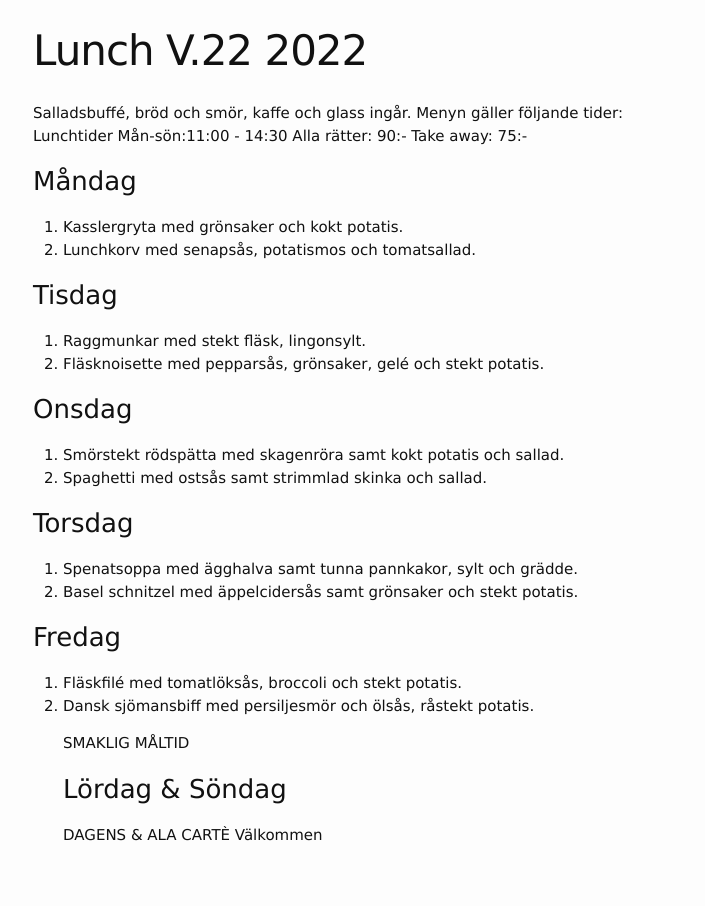
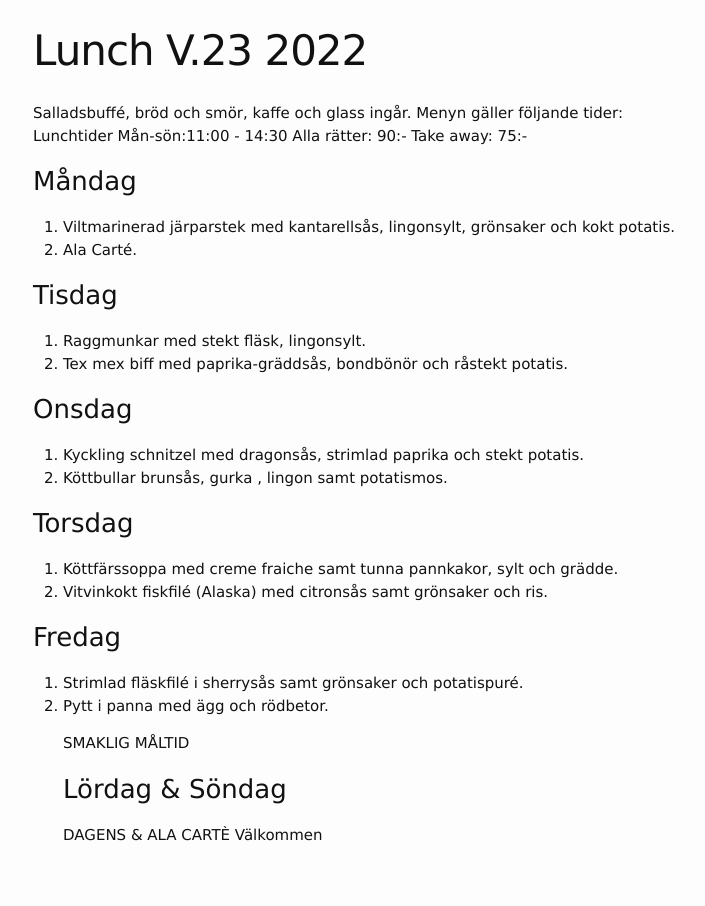
Before and after one commit to FarInn62/farinn62.github.io, a Jekyll site: the page built from lunch.md, in a window 1280 px wide. Shown: the whole page, without its empty margins (237-942 px from the left). Built offline with Jekyll 4.4.1, drawn with Linux system fonts in a browser that asks for light colours.

Commit message:
Update lunch.md

```diff
--- a/lunch.md
+++ b/lunch.md
@@ -1,6 +1,6 @@
 ---
 layout: foodmenu
-title: Lunch V.22  2022
+title: Lunch V.23  2022
 permalink: /lunch/
 published: true
 ---
@@ -10,24 +10,24 @@ Lunchtider  Mån-sön:11:00 - 14:30
 Alla rätter: 90:- Take away: 75:-
 
 ### Måndag
-1. Kasslergryta med grönsaker och kokt potatis.
-2. Lunchkorv med senapsås, potatismos och tomatsallad.
+1. Viltmarinerad järparstek med kantarellsås, lingonsylt, grönsaker och kokt potatis.
+2. Ala Carté.
 
 ### Tisdag
 1. Raggmunkar med stekt fläsk, lingonsylt.
-2. Fläsknoisette med pepparsås, grönsaker, gelé och stekt potatis.
+2. Tex mex biff med paprika-gräddsås, bondbönör och råstekt potatis.
 
 ### Onsdag
-1. Smörstekt rödspätta med skagenröra samt kokt potatis och sallad.
-2. Spaghetti med ostsås samt strimmlad skinka och sallad.
+1. Kyckling schnitzel med dragonsås, strimlad paprika och stekt potatis.
+2. Köttbullar brunsås, gurka , lingon samt potatismos.
 
 ### Torsdag
-1. Spenatsoppa med ägghalva samt tunna pannkakor, sylt och grädde.
-2. Basel schnitzel med äppelcidersås samt grönsaker och stekt potatis.
+1. Köttfärssoppa med creme fraiche samt tunna pannkakor, sylt och grädde.
+2. Vitvinkokt fiskfilé (Alaska) med citronsås samt grönsaker och ris.
 
 ### Fredag
-1. Fläskfilé med tomatlöksås, broccoli och stekt potatis.
-2. Dansk sjömansbiff med persiljesmör och ölsås, råstekt potatis.
+1. Strimlad fläskfilé i sherrysås samt grönsaker och potatispuré.
+2. Pytt i panna med ägg och rödbetor.
 
    SMAKLIG MÅLTID
    ### Lördag & Söndag
```
